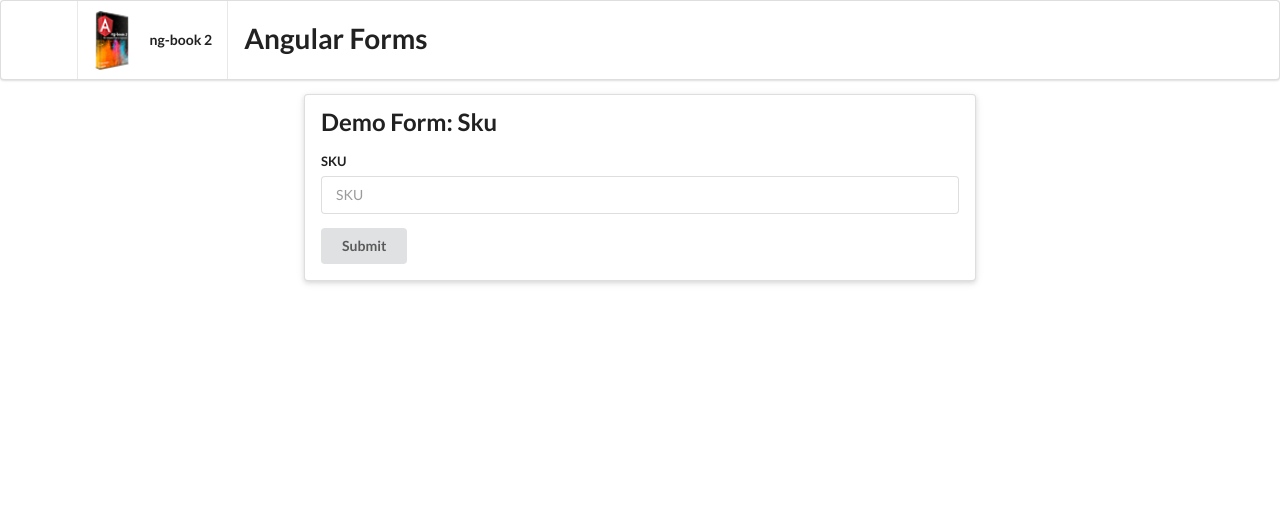
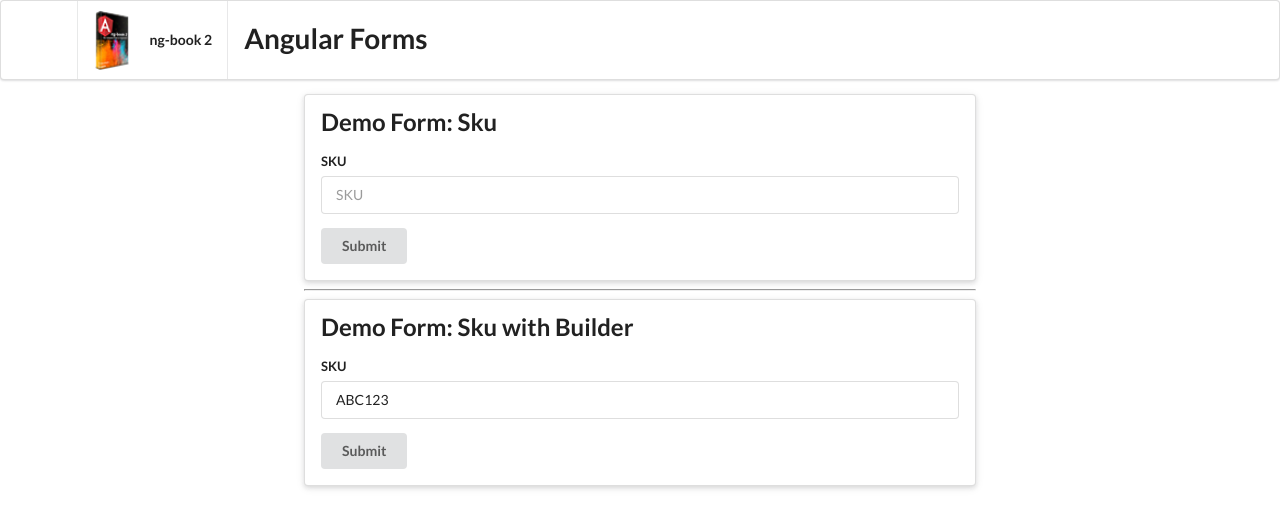
Before and after one commit to ximonmaina/angular-demo-forms, an Angular app: page / in a window 1280 px wide. Shown: the top 528 px of the page. Built offline with nearby package versions, Linux system fonts and the light colour scheme.

Commit message:
created form component utilizing the FormBuilder module

```diff
--- a/src/app/app.component.html
+++ b/src/app/app.component.html
@@ -17,5 +17,7 @@
 <div class="ui stackable grid container">
   <div class="ui main text container ten wide column">
     <app-demo-form-sku></app-demo-form-sku>
+    <hr>
+    <app-demo-form-sku-with-builder></app-demo-form-sku-with-builder>
   </div>
 </div>
--- a/src/app/app.module.ts
+++ b/src/app/app.module.ts
@@ -5,12 +5,14 @@
 import { AppComponent } from './app.component';
 import {FormsModule, ReactiveFormsModule} from '@angular/forms';
 import { DemoFormSkuComponent } from './demo-form-sku/demo-form-sku.component';
+import {DemoFormSkuWithBuilderComponent} from './demo-form-sku-with-builder/demo-form-sku-with-builder.component';
 
 
 @NgModule({
   declarations: [
     AppComponent,
-    DemoFormSkuComponent
+    DemoFormSkuComponent,
+    DemoFormSkuWithBuilderComponent
   ],
   imports: [
     BrowserModule,
--- /dev/null
+++ b/src/app/demo-form-sku-with-builder/demo-form-sku-with-builder.component.html
@@ -0,0 +1,11 @@
+<div class="ui raised segment">
+  <h2 class="ui header">Demo Form: Sku with Builder</h2>
+  <form [formGroup]="myForm" (ngSubmit)="onSubmit(myForm.value)" class="ui form">
+    <div class="field">
+      <label for="skuInput" >SKU</label>
+      <input type="text" id="skuInput" placeholder="SKU" name="sku" [formControl]="myForm.controls['sku']">
+    </div>
+
+    <button type="submit" class="ui button">Submit</button>
+  </form>
+</div>
--- /dev/null
+++ b/src/app/demo-form-sku-with-builder/demo-form-sku-with-builder.component.ts
@@ -0,0 +1,25 @@
+import { Component, OnInit } from '@angular/core';
+import {FormBuilder, FormGroup} from '@angular/forms';
+
+@Component({
+  selector: 'app-demo-form-sku-with-builder',
+  templateUrl: './demo-form-sku-with-builder.component.html',
+  styleUrls: ['./demo-form-sku-with-builder.component.css']
+})
+export class DemoFormSkuWithBuilderComponent implements OnInit {
+  myForm: FormGroup;
+
+  constructor(fb: FormBuilder) {
+    this.myForm = fb.group({
+      sku: ['ABC123']
+    });
+  }
+
+  ngOnInit() {
+  }
+
+   onSubmit(value: string): void {
+    console.log('you submitted value: ', value);
+   }
+
+}
```
Also changed, not shown: src/app/demo-form-sku-with-builder/demo-form-sku-with-builder.component.css (added), 1 other file (tests, documents, lock files or other folders).
